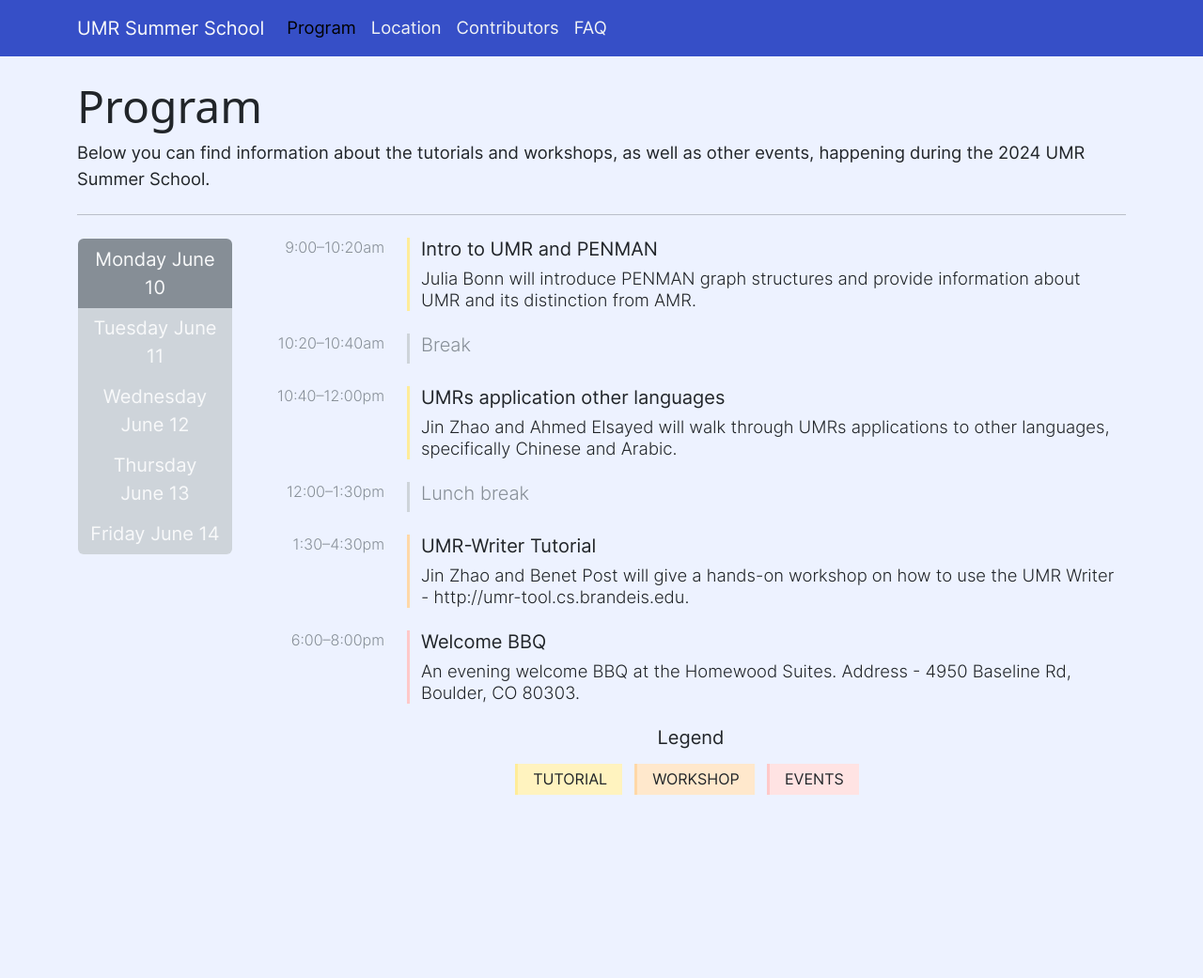
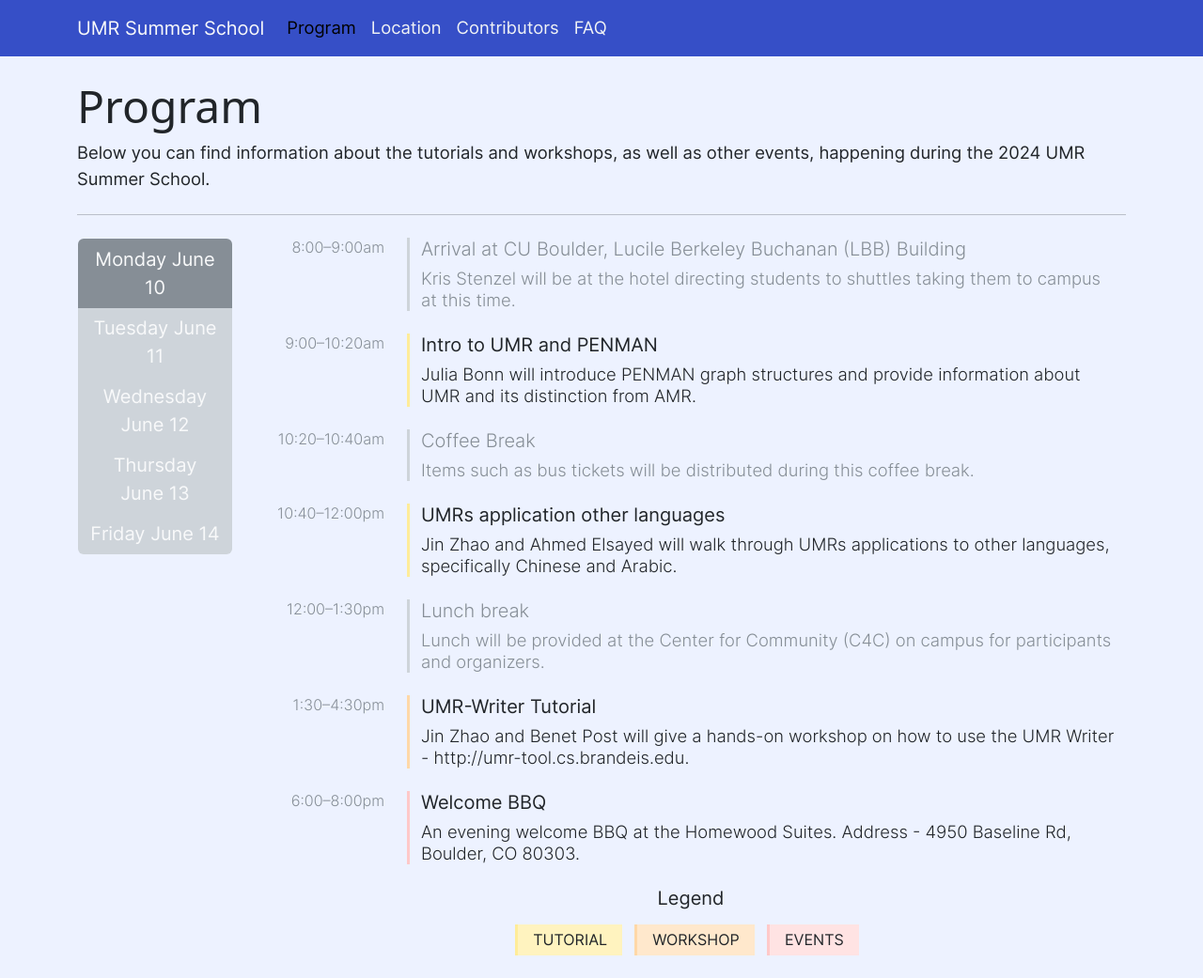
Before and after one commit to umr-summer-school/UMR_Summer_School, a Jekyll site: the page built from program.md, in a window 1280 px wide. Shown: the whole page at 94% size. Built offline with Jekyll 4.4.1, drawn with Linux system fonts in a browser that asks for light colours; before the commit the page ends 900 px from its top, so only the background shows below that.

Commit message:
updates to schedule and organizer list

```diff
--- a/_data/contributors.yml
+++ b/_data/contributors.yml
@@ -40,3 +40,5 @@ groups:
       - name: Nianwen
         surname: Xuen
         email: xuen@brandeis.edu
+      - name: James
+        surname: Pustejovsky
--- a/_data/program.yml
+++ b/_data/program.yml
@@ -11,18 +11,23 @@ legend:
 days:
   - name: Monday June 10
     events:
+      - time: 8:00 to 9:00am
+        title: Arrival at CU Boulder, Lucile Berkeley Buchanan (LBB) Building
+        subtitle: Kris Stenzel will be at the hotel directing students to shuttles taking them to campus at this time.
       - time: 9:00 to 10:20am
         title: Intro to UMR and PENMAN
         subtitle: Julia Bonn will introduce PENMAN graph structures and provide information about UMR and its distinction from AMR.
         category: Tutorial
       - time: 10:20 to 10:40am
-        title: Break
+        title: Coffee Break
+        subtitle: Items such as bus tickets will be distributed during this coffee break.
       - time: 10:40 to 12:00pm
         title: UMRs application other languages
         subtitle: Jin Zhao and Ahmed Elsayed will walk through UMRs applications to other languages, specifically Chinese and Arabic.
         category: Tutorial
       - time: 12:00 to 1:30pm
         title: Lunch break
+        subtitle: Lunch will be provided at the Center for Community (C4C) on campus for participants and organizers.
       - time: 1:30 to 4:30pm
         title: UMR-Writer Tutorial
         subtitle: Jin Zhao and Benet Post will give a hands-on workshop on how to use the UMR Writer - http://umr-tool.cs.brandeis.edu.
@@ -38,13 +43,14 @@ days:
         subtitle: Presented by Julia Bonn.
         category: Tutorial
       - time: 10:20 to 10:40am
-        title: Break
+        title: Coffee Break
       - time: 10:40 to 12:00pm
         title: Coreference, temporal and modal dependencies
         subtitle: Presented by Julia Bonn.
         category: Tutorial
       - time: 12:00 to 1:30pm
         title: Lunch break
+        subtitle: Lunch will be provided at the Center for Community (C4C) on campus for participants and organizers.
       - time: 1:30 to 4:30pm
         title:  MWEs, Discourse Relations, and Document-Level Annotation
         subtitle: Benet Post and Martha Palmer will give a hands-on workshop on how UMR encodes different types of multi-word expressions (MWEs), about discourse and temporal relations, and explain document-level annotations.
@@ -56,16 +62,17 @@ days:
         subtitle: Intro to Arapahoe with Andy Cowell and IGT to UMR presentation with Alexis Palmer.
         category: Tutorial
       - time: 10:20 to 10:40am
-        title: Break
+        title: Coffee Break
       - time: 10:40 to 12:00pm
         title: Continuing on Arapaho data and annotation, annotating gestural AMR for Arapaho
         subtitle: Presented by Andy Cowell.
         category: Tutorial
       - time: 12:00 to 1:30pm
         title: Lunch break
+        subtitle: Lunch will be provided at the Center for Community (C4C) on campus for participants and organizers.
       - time: 1:30 to 4:30pm
         title:  Formal semantic interpretation of UMR, Extension of UMR to gesture, multi-modal UMR for English, and applications to Arapaho
-        subtitle: James Martin and Andy Cowell will give a hands-on workshop.
+        subtitle: James Pustejovsky and Andy Cowell will give a hands-on workshop.
         category: Workshop
   - name: Thursday June 13
     events:
@@ -74,16 +81,17 @@ days:
         subtitle: Presented by Andy Cowell and Jan.
         category: Tutorial
       - time: 10:20 to 10:40am
-        title: Break
+        title: Coffee Break
       - time: 10:40 to 12:00pm
         title: Annotating Other Languages
         subtitle: Hands on workshop with Julia Bonn and Benet Post.
         category: Workshop
       - time: 12:00 to 1:30pm
         title: Lunch break
+        subtitle: Lunch will be provided at the Center for Community (C4C) on campus for participants and organizers.
       - time: 1:30 to 4:30pm
         title:  UMRs in more languages and with multimodality
-        subtitle: A workshop with James Martin's students.
+        subtitle: A workshop with James Pustejovsky's students.
         category: Workshop
   - name: Friday June 14
     events:
```
